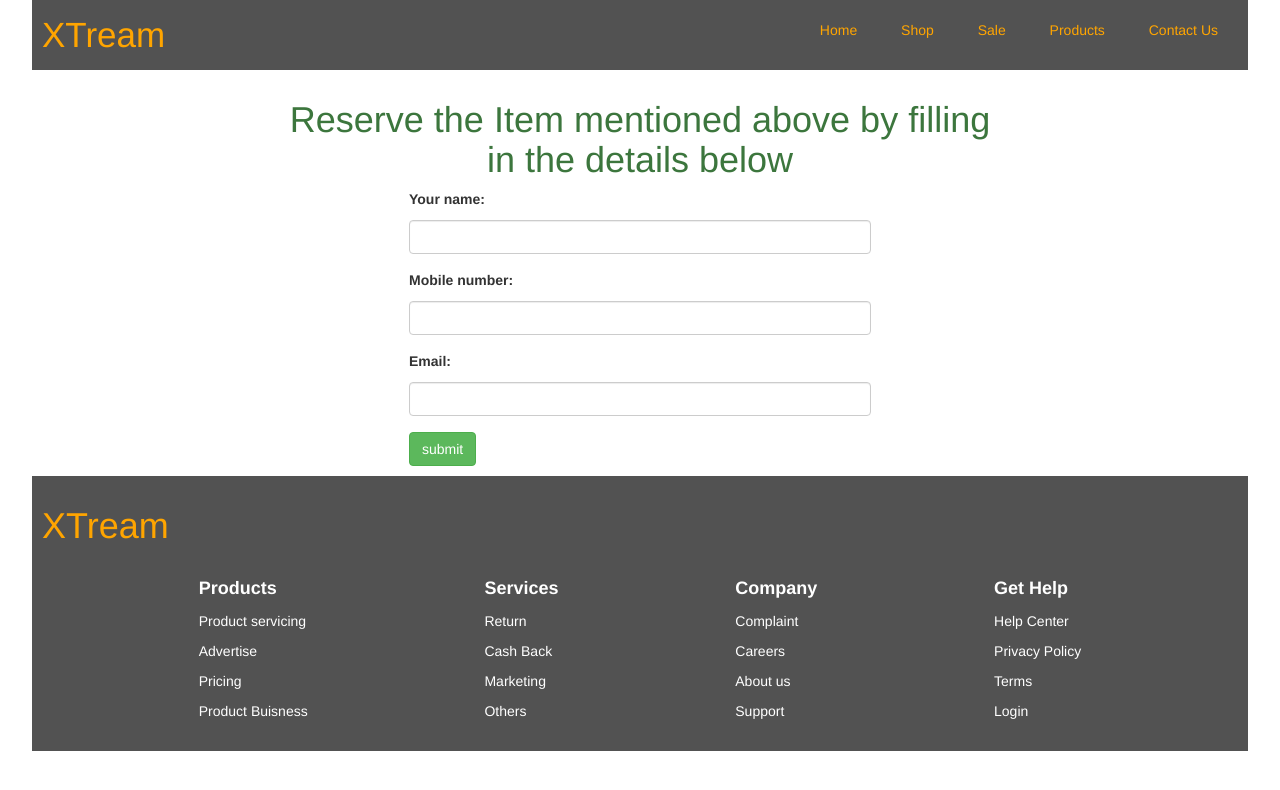
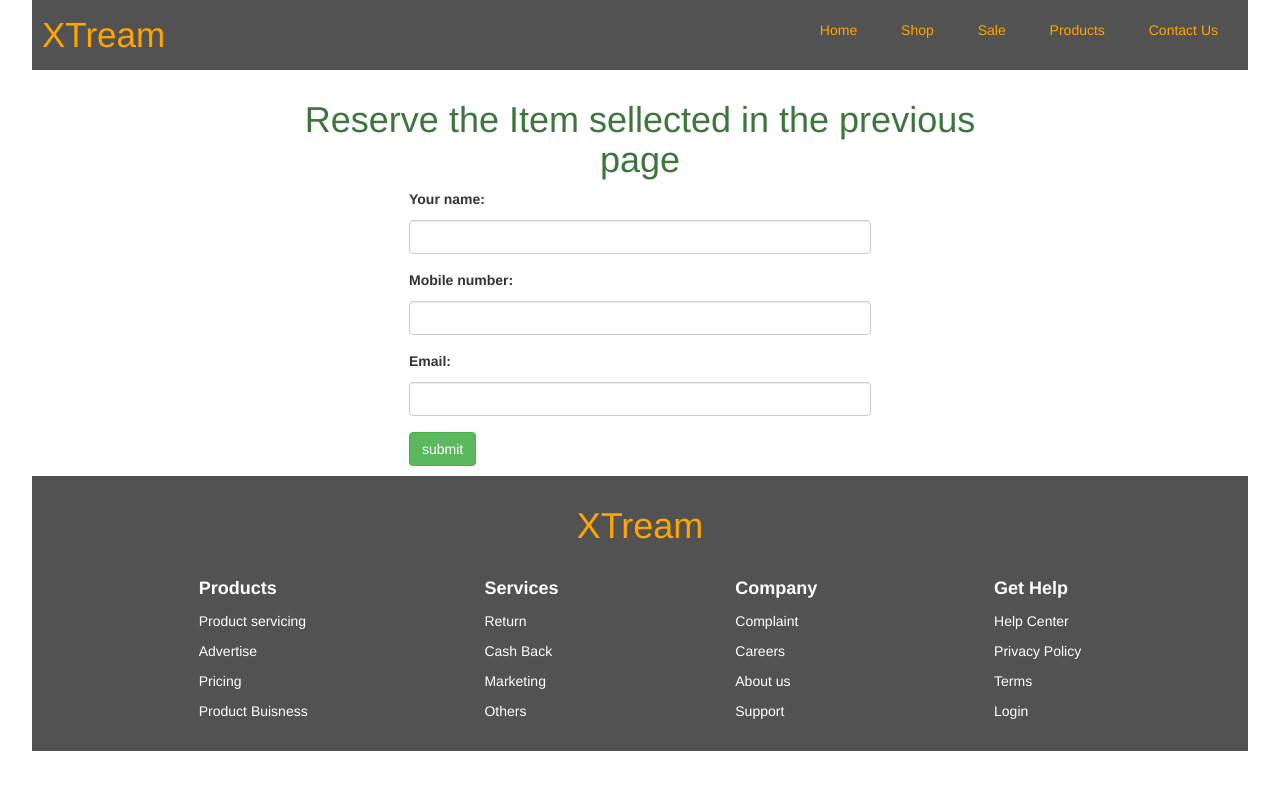
Before and after one commit to deepurala/B9IS124_10620954_10609115, a plain HTML site: page customerDetails.html in a window 1280 px wide. Drawn offline with nearby package versions, Linux system fonts and the light colour scheme.

Commit message:
Minor cosmetic changes to global.css and reservation page

```diff
--- a/customerDetails.html
+++ b/customerDetails.html
@@ -32,8 +32,7 @@
         <div class="section2">
             <div class="container">
 
-                <h1 class="text-success text-center">Reserve the Item mentioned above by filling in the details below
-                </h1><br>
+                <h1 class="text-success text-center">Reserve the Item sellected in the previous page</h1><br>
                 <div class=" col-lg-8 m-auto d-block">
                     <form action="./index.html" method="post" class="bg-light" onsubmit="return(validation())">
                         <div class="form-group">
--- a/styles/global.css
+++ b/styles/global.css
@@ -45,10 +45,11 @@ footer {
     color: white;
   }
   /*Footer Logo styling*/
-  .footer0 {
+  .footer0{
     color: orange;
     font-weight: 1200;
     transition-duration: 1s;
+    text-align: center;
   }
   .footer0:hover {
     color: rgb(243, 92, 4);
```
